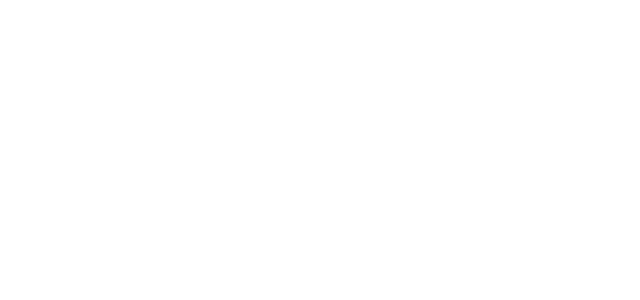
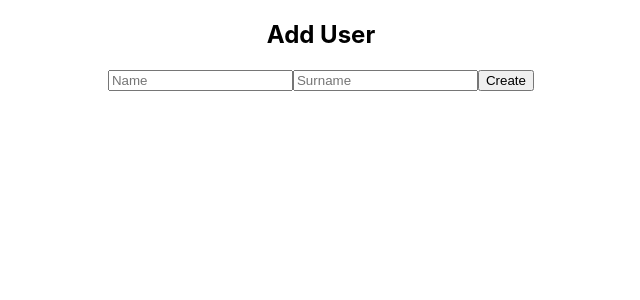
Before and after one commit to kmsngh/celery, a React (Create React App) app in the folder celery/: page / in a window 1280 px wide. Shown: the top 300 px of the page, without its empty margins (319-959 px from the left). Built offline with nearby package versions, Linux system fonts and the light colour scheme.

Commit message:
post to db in localhost

```diff
--- a/celery/src/App.js
+++ b/celery/src/App.js
@@ -1,11 +1,66 @@
-import React from 'react';
+import React, { Component } from 'react';
 import './App.css';
+// import styled from "styled-components"
 
-function App() {
-  return (
-    <div className="App">
-    </div>
-  );
+// const HeaderWrapper = styled.header`
+// 	position: fixed;
+// 	top: 0;
+// 	left: 0;
+// 	width: 100%;
+// 	height: 50px;
+// 	background: #70a758;
+// 	transition: 0.4s;
+// 	z-index: 1000;`
+
+export default class App extends Component {
+  constructor(props)  {
+    super(props);
+    this.state = {
+      title:'Celery',
+      users:[]
+    }
+  }
+
+  componentDidMount() {
+    console.log('COMPONENTDIDMOUNT');
+  }
+
+  addUser(event){
+    event.preventDefault();
+    let data = {
+      name: this.refs.name.value,
+      surname: this.refs.surname.value,
+      id: Math.random().toFixed(3)
+    }
+    var request = new Request('http://localhost:3050/api/new-user', {
+      method: 'POST',
+      headers: new Headers({'Content-Type': 'application/json'}),
+      body: JSON.stringify(data)
+    });
+
+    fetch(request)
+      .then(function(response){
+        response.json()
+          .then(function(data){
+          })
+      })
+      .catch(function(err) {
+        console.log(err)
+      })
+  }
+
+
+  render() {
+    return (
+      <div className='App'>
+        <h2>Add User</h2>
+        <form ref='usersForm'>
+          <input type='text' ref='name' placeholder='Name'/>
+          <input type='text' ref='surname' placeholder='Surname'/>
+          <button onClick={this.addUser.bind(this)}>Create</button>
+        </form>
+      </div>
+
+    )
+  }
 }
-
-export default App;
--- a/celery/src/index.css
+++ b/celery/src/index.css
@@ -7,6 +7,10 @@
   -moz-osx-font-smoothing: grayscale;
 }
 
+color {
+  color: #70a758;
+}
+
 code {
   font-family: source-code-pro, Menlo, Monaco, Consolas, 'Courier New',
     monospace;
```
Also changed, not shown: 1 other file (tests, documents, lock files or other folders).
